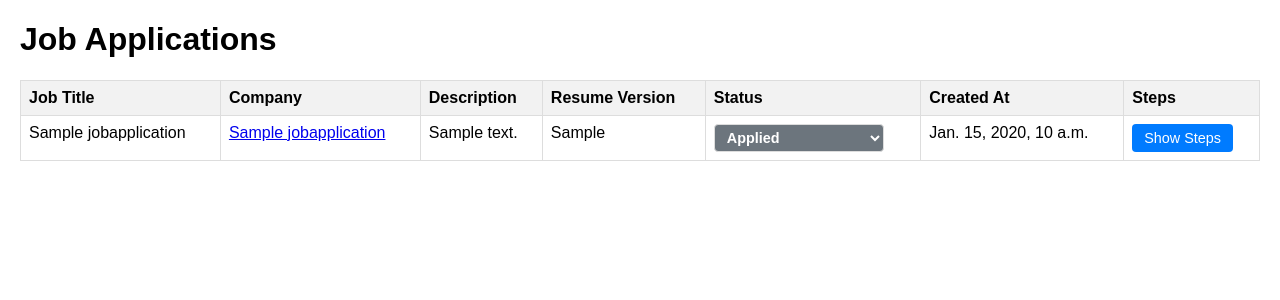
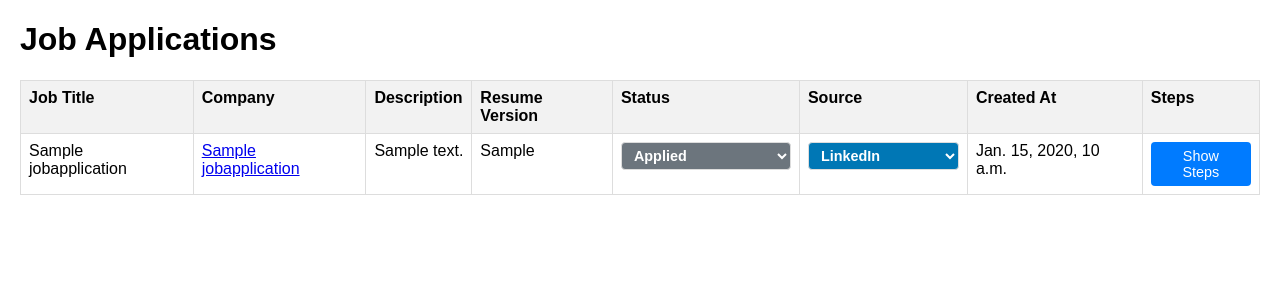
Before and after one commit to codrin-ch/job-applications, a Django app: page / in a window 1280 px wide. Shown: the top 300 px of the page. Run offline with Django 5.2, Linux system fonts and the light colour scheme; tables that the repository leaves empty hold one stand-in row (values such as "Sample post").

Commit message:
Add source field for job application (#2)

```diff
--- a/jobs/models.py
+++ b/jobs/models.py
@@ -8,6 +8,11 @@ class JobApplication(models.Model):
         ('HR Interview', 'HR Interview'),
         ('Offer', 'Offer'),
     ]
+    SOURCE_CHOICES = [
+        ('LinkedIn', 'LinkedIn'),
+        ('Careers Website', 'Careers Website'),
+        ('Other', 'Other'),
+    ]
     job_title = models.CharField(max_length=100)
     salary = models.CharField(max_length=100, default='', blank=True)
     company_name = models.CharField(max_length=100)
@@ -15,6 +20,7 @@ class JobApplication(models.Model):
     job_description = models.TextField()
     resume_version = models.CharField(max_length=100)
     status = models.CharField(max_length=20, choices=STATUS_CHOICES, default='Applied')
+    source = models.CharField(max_length=20, choices=SOURCE_CHOICES, default='Careers Website')
     created_at = models.DateTimeField(auto_now_add=True)
     updated_at = models.DateTimeField(auto_now=True)
 
--- a/jobs/templates/jobs/jobs.html
+++ b/jobs/templates/jobs/jobs.html
@@ -103,6 +103,18 @@
             /* Green */
         }
 
+        .source-linkedin {
+            background-color: #0077b5;
+        }
+
+        .source-careers-website {
+            background-color: #6f42c1;
+        }
+
+        .source-other {
+            background-color: #6c757d;
+        }
+
         /* Modal styles */
         .modal {
             display: none;
@@ -186,7 +198,8 @@
                 <th onclick="sortTable(2)">Description</th>
                 <th onclick="sortTable(3)">Resume Version</th>
                 <th onclick="sortTable(4)">Status</th>
-                <th onclick="sortTable(5)">Created At</th>
+                <th onclick="sortTable(5)">Source</th>
+                <th onclick="sortTable(6)">Created At</th>
                 <th>Steps</th>
             </tr>
         </thead>
@@ -212,6 +225,14 @@
                         class="status-select status-{{ job.status|slugify }}">
                         {% for status_code, status_label in status_choices %}
                         <option value="{{ status_code }}" {% if job.status == status_code %}selected{% endif %}>{{ status_label }}</option>
+                        {% endfor %}
+                    </select>
+                </td>
+                <td>
+                    <select onchange="updateSource(this, '{{ job.id }}')"
+                        class="status-select source-{{ job.source|slugify }}">
+                        {% for source_code, source_label in source_choices %}
+                        <option value="{{ source_code }}" {% if job.source == source_code %}selected{% endif %}>{{ source_label }}</option>
                         {% endfor %}
                     </select>
                 </td>
@@ -400,6 +421,34 @@
                 });
         }
 
+        function updateSource(selectElement, jobId) {
+            const newSource = selectElement.value;
+            const url = `/update_source/${jobId}/`;
+
+            // Update class for color
+            const classes = selectElement.className.split(' ');
+            const baseClasses = classes.filter(c => !c.startsWith('source-') || c === 'status-select');
+            selectElement.className = baseClasses.join(' ') + ' source-' + slugify(newSource);
+
+            fetch(url, {
+                method: 'POST',
+                headers: {
+                    'Content-Type': 'application/json',
+                    'X-CSRFToken': getCookie('csrftoken')
+                },
+                body: JSON.stringify({ source: newSource })
+            })
+                .then(response => {
+                    if (!response.ok) {
+                        alert('Failed to update source');
+                    }
+                })
+                .catch(error => {
+                    console.error('Error:', error);
+                    alert('An error occurred while updating source');
+                });
+        }
+
         function slugify(text) {
             return text.toString().toLowerCase()
                 .replace(/\s+/g, '-')           // Replace spaces with -
--- a/jobs/urls.py
+++ b/jobs/urls.py
@@ -6,5 +6,6 @@ urlpatterns = [
     path("", views.jobs_list, name="index"),
     path("jobapplications/", views.jobs, name="jobapplication"),
     path("update_status/<int:job_id>/", views.update_job_status, name="update_status"),
+    path("update_source/<int:job_id>/", views.update_job_source, name="update_source"),
     path("add_step/<int:job_id>/", views.add_step, name="add_step"),
 ]
--- a/jobs/views.py
+++ b/jobs/views.py
@@ -12,7 +12,11 @@ def jobs(request):
 
 def jobs_list(request):
     jobs = JobApplication.objects.order_by('-created_at').prefetch_related('steps')
-    return render(request, "jobs/jobs.html", {"jobs": jobs, "status_choices": JobApplication.STATUS_CHOICES})
+    return render(request, "jobs/jobs.html", {
+        "jobs": jobs,
+        "status_choices": JobApplication.STATUS_CHOICES,
+        "source_choices": JobApplication.SOURCE_CHOICES
+    })
 
 @require_POST
 def update_job_status(request, job_id):
@@ -29,6 +33,24 @@ def update_job_status(request, job_id):
             return JsonResponse({'success': True})
         else:
             return JsonResponse({'success': False, 'error': 'Invalid status'}, status=400)
+    except Exception as e:
+        return JsonResponse({'success': False, 'error': str(e)}, status=400)
+
+@require_POST
+def update_job_source(request, job_id):
+    try:
+        data = json.loads(request.body)
+        new_source = data.get('source')
+        job = get_object_or_404(JobApplication, pk=job_id)
+
+        # Check if the new source is a valid choice
+        valid_sources = [choice[0] for choice in JobApplication.SOURCE_CHOICES]
+        if new_source in valid_sources:
+            job.source = new_source
+            job.save()
+            return JsonResponse({'success': True})
+        else:
+            return JsonResponse({'success': False, 'error': 'Invalid source'}, status=400)
     except Exception as e:
         return JsonResponse({'success': False, 'error': str(e)}, status=400)
 
```
Also changed, not shown: jobs/migrations/0004_jobapplication_source.py (added).
